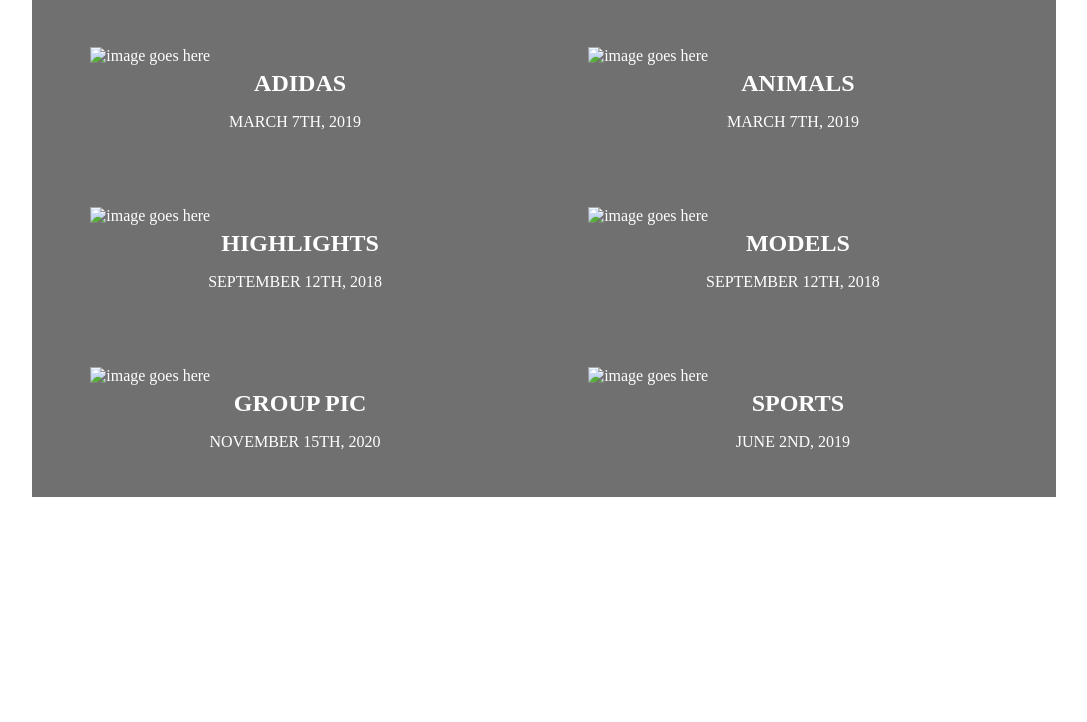
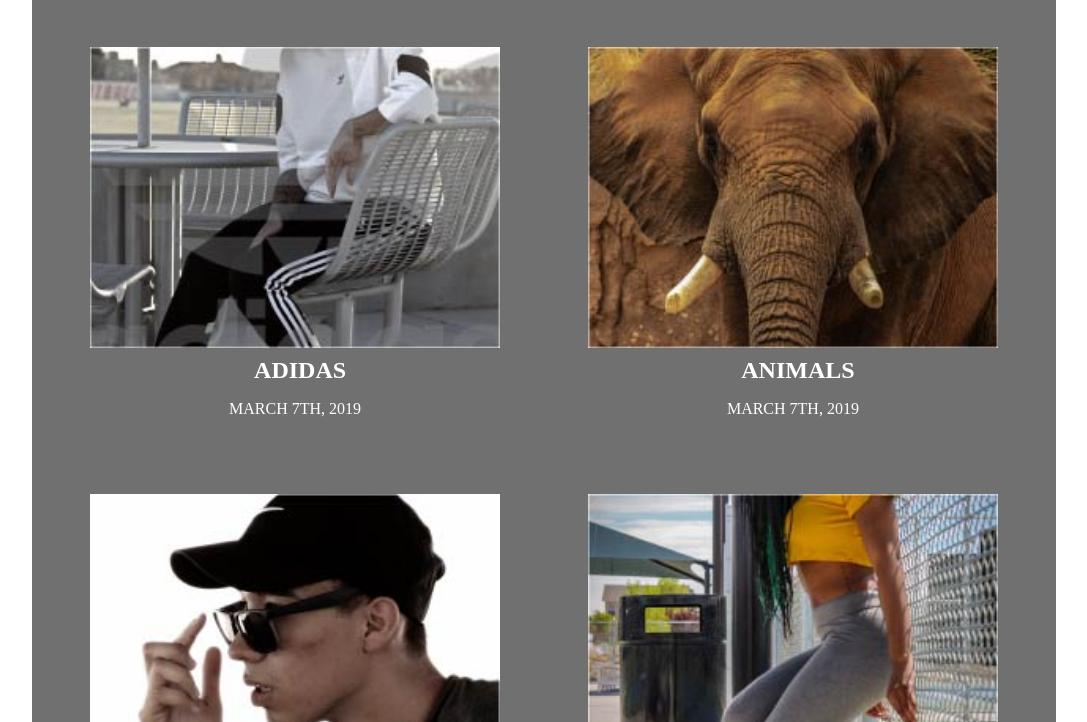
Before and after one commit to cv123760/ivan, a plain HTML site: page index.html in a window 1280 px wide. Shown: the part 78-800 px from the top of the page, without its empty margins (96-1183 px from the left). Drawn offline with Linux system fonts and the light colour scheme.

Commit message:
Add files via upload

```diff
--- a/index.html
+++ b/index.html
@@ -21,39 +21,38 @@
         </header>
 
         <main>
-
             <div class="topic">
-                <img src="images/Adidas@2x-100.jpg" alt="image goes here" width="100%">
+                <img src="images/adidas-50.jpg" alt="image goes here" width="100%">
                 <h2>ADIDAS</h2>
                 <p>MARCH 7TH, 2019</p>
             </div>
 
             <div class="topic">
-                <img src="images/animals@2x-100.jpg" alt="image goes here" width="100%">
+                <img src="images/animals-50.jpg" alt="image goes here" width="100%">
                 <h2>ANIMALS</h2>
                 <p>MARCH 7TH, 2019</p>
             </div>
 
             <div class="topic">
-                <img src="images/Highlingts@2x-100.jpg" alt="image goes here" width="100%">
+                <img src="images/highlights-50.jpg" alt="image goes here" width="100%">
                 <h2>HIGHLIGHTS</h2>
                 <p>SEPTEMBER 12TH, 2018</p>
             </div>
 
             <div class="topic">
-                <img src="images/models@2x-100.jpg" alt="image goes here" width="100%">
+                <img src="images/models-50.jpg" alt="image goes here" width="100%">
                 <h2>MODELS</h2>
                 <p>SEPTEMBER 12TH, 2018</p>
             </div>
 
             <div class="topic">
-                <img src="images/Group Pix@2x-100.jpg" alt="image goes here" width="100%">
+                <img src="images/group-50.jpg" alt="image goes here" width="100%">
                 <h2>GROUP PIC</h2>
                 <p>NOVEMBER 15TH, 2020</p>
             </div>
 
             <div class="topic">
-                <img src="images/Sports@2x-100.jpg" alt="image goes here" width="100%">
+                <img src="images/sports-50.jpg" alt="image goes here" width="100%">
                 <h2>SPORTS</h2>
                 <p>JUNE 2ND, 2019</p>
             </div>
```
Also changed, not shown: images/Menu tag.svg (added), images/adidas-50.jpg (added), images/animals-50.jpg (added), images/group-50.jpg (added), images/highlights-50.jpg (added), images/models-50.jpg (added), images/sports-50.jpg (added), 1 other file.
